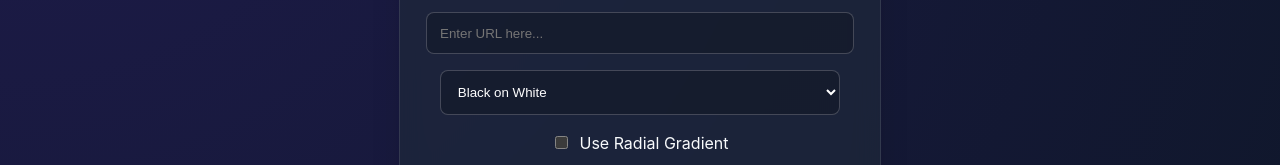
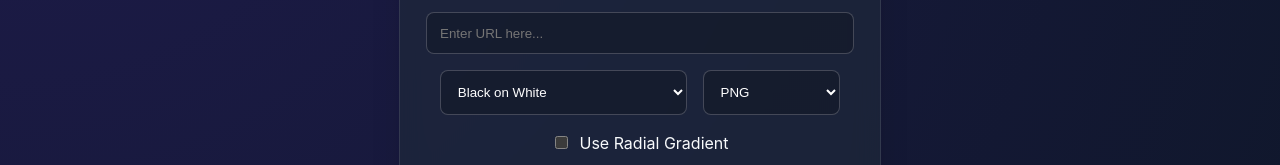
Before and after one commit to Zeelkundariya/QR-Code-Generator, a React app in the folder frontend/: page / in a window 1280 px wide. Shown: the part 332-497 px from the top of the page. Built offline with nearby package versions, Linux system fonts and the light colour scheme; the HTML template or start-up script is replaced by a standard one.

Commit message:
Push 11: Add frontend dropdown to select download format

```diff
--- a/frontend/src/App.jsx
+++ b/frontend/src/App.jsx
@@ -19,6 +19,7 @@ function App() {
   const [loading, setLoading] = useState(false)
   const [qrType, setQrType] = useState("static")
   const [password, setPassword] = useState("")
+  const [exportFormat, setExportFormat] = useState("png")
 
   const handleLogoUpload = (e) => {
     const file = e.target.files[0];
@@ -46,7 +47,8 @@ function App() {
           use_gradient: useGradient,
           logo_base64: logoBase64 || null,
           is_dynamic: qrType === "dynamic",
-          password: qrType === "dynamic" && password ? password : null
+          password: qrType === "dynamic" && password ? password : null,
+          format: exportFormat
         })
       });
       const data = await response.json();
@@ -82,15 +84,25 @@ function App() {
             onChange={(e) => setUrl(e.target.value)}
             style={{ padding: '0.8rem', width: '100%', maxWidth: '400px', borderRadius: '8px', border: '1px solid rgba(255,255,255,0.2)', background: 'rgba(0,0,0,0.2)', color: 'white' }}
           />
+          <div style={{ display: 'flex', gap: '1rem', width: '100%', maxWidth: '400px' }}>
             <select
               value={color}
               onChange={(e) => setColor(e.target.value)}
-            style={{ padding: '0.8rem', width: '100%', maxWidth: '400px', borderRadius: '8px', border: '1px solid rgba(255,255,255,0.2)', background: 'rgba(0,0,0,0.2)', color: 'white' }}
+              style={{ padding: '0.8rem', flex: 2, borderRadius: '8px', border: '1px solid rgba(255,255,255,0.2)', background: 'rgba(0,0,0,0.2)', color: 'white' }}
             >
               {Object.keys(COLOR_PAIRS).map(name => (
                 <option key={name} value={name}>{name}</option>
               ))}
             </select>
+            <select
+              value={exportFormat}
+              onChange={(e) => setExportFormat(e.target.value)}
+              style={{ padding: '0.8rem', flex: 1, borderRadius: '8px', border: '1px solid rgba(255,255,255,0.2)', background: 'rgba(0,0,0,0.2)', color: 'white' }}
+            >
+              <option value="png">PNG</option>
+              <option value="svg">SVG</option>
+            </select>
+          </div>
           <label style={{ display: 'flex', alignItems: 'center', gap: '0.5rem', cursor: 'pointer' }}>
             <input type="checkbox" checked={useGradient} onChange={(e) => setUseGradient(e.target.checked)} />
             Use Radial Gradient
```
Lines whose indentation alone changed are shown as unchanged.
